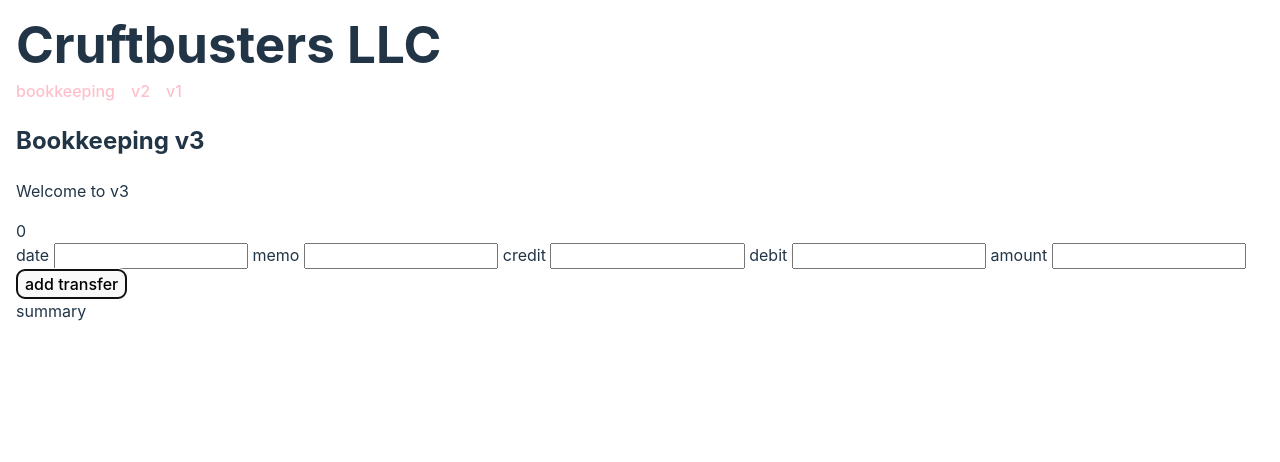
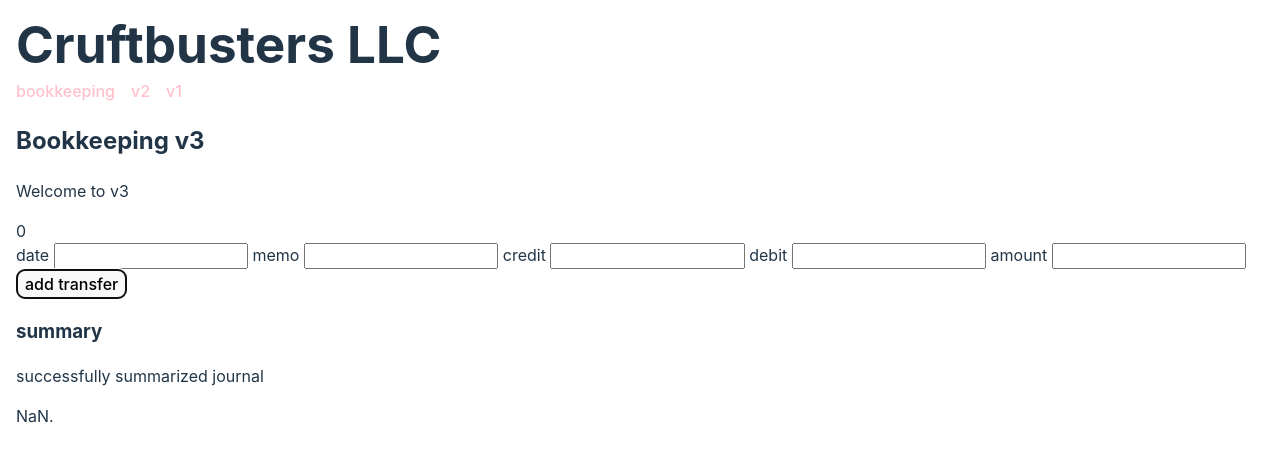
Before and after one commit to cruftbusters/devpod, a React (Vite) app in the folder apps/home/: page /bookkeeping in a window 1280 px wide. Both pictures are taken after a click on the button "add transfer". Shown: the top 462 px of the page. Built offline with nearby package versions, Linux system fonts and the light colour scheme.

Commit message:
drive out summary addition, negation, prefix and precision

```diff
--- /dev/null
+++ b/apps/home/src/Amount.tsx
@@ -0,0 +1,69 @@
+export class Amount {
+  constructor(
+    public prefix: string = '',
+    public mantissa: number = 0,
+    public precision: number = 0,
+  ) {}
+
+  static parse(text: string) {
+    const prefix = text.replace(/[0-9.\-(),\s]/g, '')
+
+    const digitsAndDots = text.replace(/[^0-9.]/g, '')
+    const index = digitsAndDots.indexOf('.')
+    const precision = index < 0 ? 0 : digitsAndDots.length - 1 - index
+    const mantissa = parseInt(digitsAndDots.replace('.', ''))
+    const sign = text.indexOf('-') < 0 && text.indexOf('(') < 0 ? 1 : -1
+
+    return new Amount(prefix, sign * mantissa, precision)
+  }
+
+  static PARSE_ERROR = {
+    PRECISION_MISMATCH: (expected: Amount, actual: Amount) =>
+      `expected precision to match '${expected.format()}' got '${actual.format()}'`,
+    PREFIX_MISMATCH: (expected: Amount, actual: Amount) =>
+      `expected prefix to match '${expected.format()}' got '${actual.format()}'`,
+  }
+
+  negate() {
+    return new Amount(this.prefix, -this.mantissa, this.precision)
+  }
+
+  plus(other: Amount) {
+    if (this.precision != other.precision) {
+      throw Error(Amount.PARSE_ERROR.PRECISION_MISMATCH(this, other))
+    } else if (this.prefix != other.prefix) {
+      throw Error(Amount.PARSE_ERROR.PREFIX_MISMATCH(this, other))
+    }
+    return new Amount(
+      this.prefix,
+      this.mantissa + other.mantissa,
+      this.precision,
+    )
+  }
+
+  format() {
+    const digits = Math.abs(this.mantissa)
+      .toString()
+      .padStart(this.precision + 1, '0')
+    const index = digits.length - this.precision
+    const left = digits.slice(0, index)
+    const leftThruples: string[] = []
+    for (let index = 0; index < left.length; index++) {
+      const char = left[left.length - 1 - index]
+      if (index % 3 === 0) {
+        leftThruples.unshift(char)
+      } else {
+        leftThruples[0] = `${char}${leftThruples[0]}`
+      }
+    }
+    let result = leftThruples.join(',')
+    result = `${result}.${digits.slice(index)}`
+    if (this.prefix) {
+      result = `${this.prefix} ${result}`
+    }
+    if (this.mantissa < 0) {
+      result = `( ${result} )`
+    }
+    return result
+  }
+}
--- a/apps/home/src/BookkeepingV3.tsx
+++ b/apps/home/src/BookkeepingV3.tsx
@@ -1,5 +1,7 @@
 import { Dispatch, SetStateAction, useMemo, useState } from 'react'
 import { MarginAround } from './MarginAround'
+import { Amount } from './Amount'
+import { useStatus } from './bookkeeping_v2/useStatus'
 
 export function BookkeepingV3() {
   const journal = useJournal()
@@ -64,21 +66,30 @@ function Editor({ journal }: { journal: ReturnType<typeof useJournal> }) {
             <TextField
               name={'credit'}
               onChange={(credit) =>
-                journal.updateTransfer(index, (transfer) => ({ ...transfer, credit }))
+                journal.updateTransfer(index, (transfer) => ({
+                  ...transfer,
+                  credit,
+                }))
               }
               value={transfer.credit}
             />
             <TextField
               name={'debit'}
               onChange={(debit) =>
-                journal.updateTransfer(index, (transfer) => ({ ...transfer, debit }))
+                journal.updateTransfer(index, (transfer) => ({
+                  ...transfer,
+                  debit,
+                }))
               }
               value={transfer.debit}
             />
             <TextField
               name={'amount'}
               onChange={(amount) =>
-                journal.updateTransfer(index, (transfer) => ({ ...transfer, amount }))
+                journal.updateTransfer(index, (transfer) => ({
+                  ...transfer,
+                  amount,
+                }))
               }
               value={transfer.amount}
             />
@@ -108,25 +119,40 @@ function TextField({
 }
 
 function Summary({ journal }: { journal: ReturnType<typeof useJournal> }) {
-  const summary = journal.transfers.reduce(
-    (accounts, transfer) =>
-      accounts
-        .set(transfer.credit, `( ${transfer.amount} )`)
-        .set(transfer.debit, transfer.amount),
-    new Map<string, string>(),
-  )
+  const status = useStatus()
+  const summary = useMemo(() => {
+    try {
+      const summary = journal.transfers.reduce((accounts, transfer) => {
+        const amount = Amount.parse(transfer.amount)
+        const credit = accounts.get(transfer.credit)
+        const debit = accounts.get(transfer.debit)
+        return accounts
+          .set(
+            transfer.credit,
+            credit ? credit.plus(amount.negate()) : amount.negate(),
+          )
+          .set(transfer.debit, debit ? debit.plus(amount) : amount)
+      }, new Map<string, Amount>())
+      status.info('successfully summarized journal')
+      return summary
+    } catch (cause) {
+      status.error('failed to summarize journal', cause)
+      return new Map()
+    }
+  }, [journal.transfers])
 
   return (
-    <div>
-      {' summary '}
-      <div style={{ marginLeft: '1em' }}>
+    <>
+      <h3>summary</h3>
+      <p>{status.message}</p>
+      <div>
         {Array.from(summary.entries()).map(([account, amount]) => (
           <div key={account}>
             {` ${account} `}
-            <div>{` ${amount} `}</div>
+            <span>{` ${amount.format()} `}</span>
           </div>
         ))}
       </div>
-    </div>
+    </>
   )
 }
```
Also changed, not shown: 2 other files (tests, documents, lock files or other folders).
